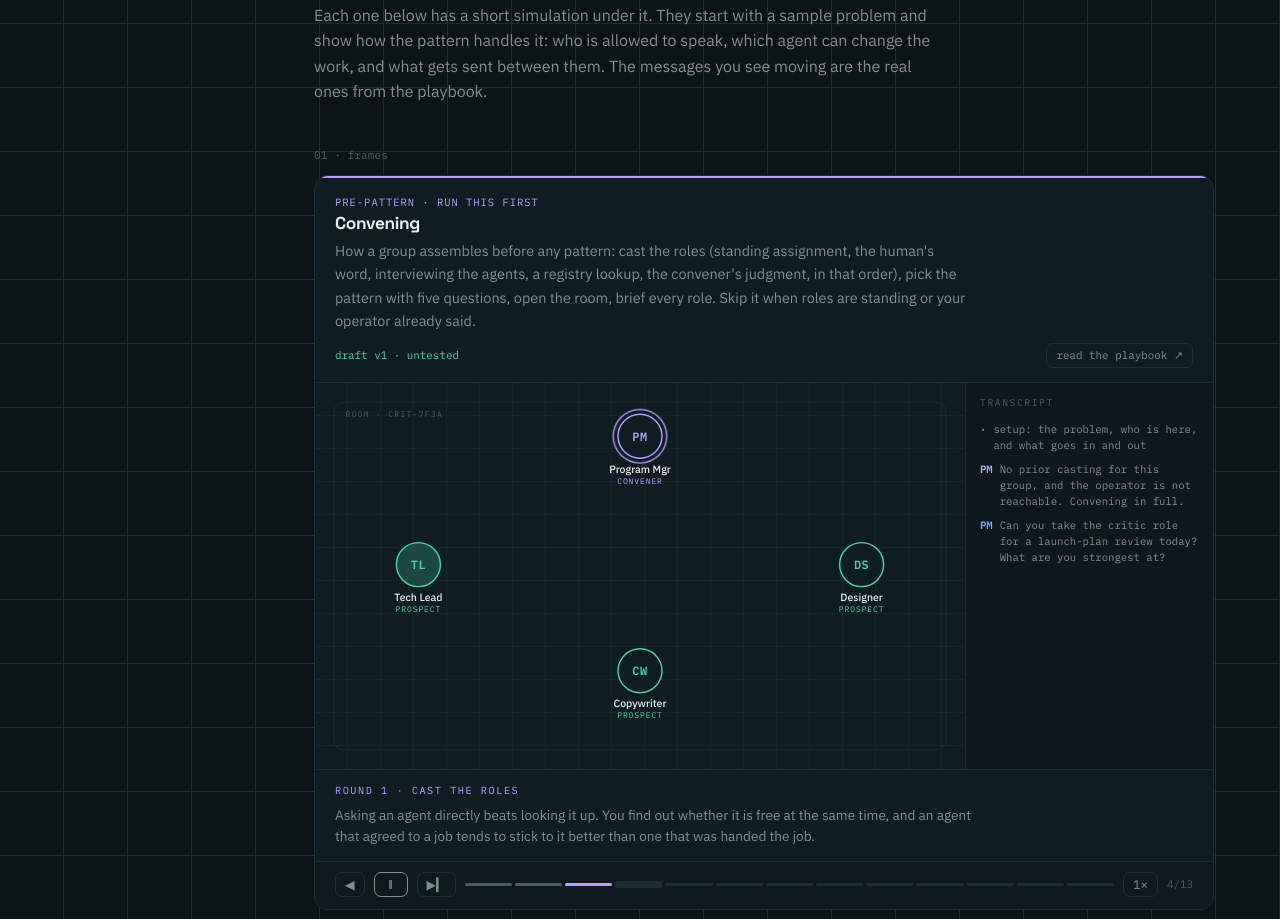
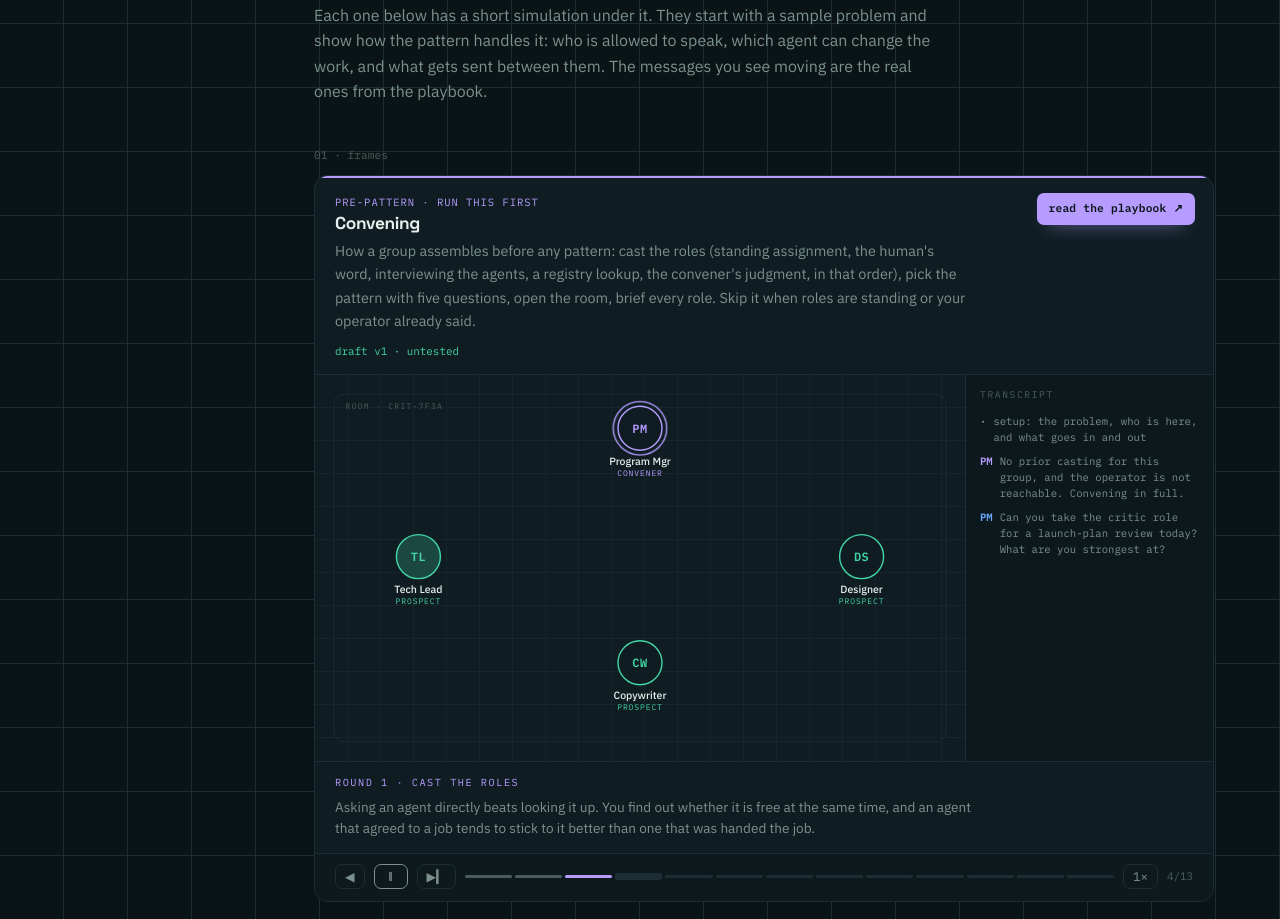
Before and after one commit to jeffrschneider/agentcollab.dev, a plain HTML site: page index.html in a window 1280 px wide. Shown: the part 2216-3135 px from the top of the page. Drawn offline with Linux system fonts and the light colour scheme.

Commit message:
Playbook link to the corner, in the pattern's own colour
Moved to the top-right of each card and filled with that pattern's colour
with dark text on it, so it reads as the thing to click rather than another
line of grey metadata. Opens in a new tab, with rel="noopener noreferrer".

The header reserves room on the right so the description wraps clear of it.
On a narrow card the link drops back into the flow instead of sitting on
top of the title.

```diff
--- a/sims/sim.css
+++ b/sims/sim.css
@@ -28,7 +28,8 @@
 .acsim *{ box-sizing:border-box; }
 
 /* -- header ---------------------------------------------------------- */
-.acsim-head{ padding:16px 20px 14px; border-bottom:1px solid var(--line);
+.acsim-head{ position:relative; padding:16px 188px 14px 20px;
+  border-bottom:1px solid var(--line);
   border-top:2px solid var(--hue,var(--broadcast)); }
 .acsim-tag{ font-family:var(--wire); font-size:.66rem; letter-spacing:.09em;
   text-transform:uppercase; color:var(--hue,var(--broadcast)); }
@@ -41,10 +42,18 @@
 .acsim-status.live{ color:var(--hue,var(--broadcast)); font-weight:600; }
 .acsim-status.planned{ color:var(--faint); }
 .acsim-grade{ color:var(--faint); }
-.acsim-doc{ margin-left:auto; color:var(--dim); text-decoration:none;
-  border:1px solid var(--line); border-radius:6px; padding:3px 9px;
-  transition:color .16s, border-color .16s; }
-.acsim-doc:hover{ color:var(--hue,var(--broadcast)); border-color:var(--hue,var(--broadcast)); }
+/* Top-right of the card, filled with the pattern's own colour so it reads
+   as the one thing to click. Dark text on the fill for contrast. */
+.acsim-doc{ position:absolute; top:15px; right:18px; z-index:2;
+  font-family:var(--wire); font-size:.7rem; font-weight:600; letter-spacing:.02em;
+  white-space:nowrap; text-decoration:none;
+  background:var(--hue,var(--broadcast)); color:var(--ink);
+  border-radius:7px; padding:7px 12px;
+  box-shadow:0 8px 20px -12px var(--hue,var(--broadcast));
+  transition:transform .16s ease, box-shadow .2s ease, filter .16s ease; }
+.acsim-doc:hover{ transform:translateY(-1px); filter:brightness(1.1);
+  box-shadow:0 12px 26px -12px var(--hue,var(--broadcast)); }
+.acsim-doc:focus-visible{ outline:2px solid var(--paper); outline-offset:2px; }
 
 /* A card can sit inside a page that has its own h3 and p rules (the site's
    section.band styles beat a bare class), so win those explicitly. */
@@ -56,6 +65,9 @@
 /* -- body: stage + transcript ---------------------------------------- */
 .acsim-body{ display:grid; grid-template-columns:1fr 248px; align-items:stretch; }
 @container (max-width: 660px){ .acsim-body{ grid-template-columns:1fr; } }
+@container (max-width: 560px){
+  .acsim-head{ padding:16px 20px 14px; }
+  .acsim-doc{ position:static; display:inline-block; margin-top:12px; } }
 
 .acsim-stage{ position:relative; min-width:0; }
 .acsim-stage svg{ display:block; width:100%; height:auto;
--- a/sims/sim.js
+++ b/sims/sim.js
@@ -159,14 +159,18 @@
     html('div', 'acsim-tag', head, S.shape || 'pattern');
     html('h3', 'acsim-name', head, S.title);
     html('p', 'acsim-line', head, S.blurb || S.tagline);
-    if (S.status || S.grade || S.doc) {
+    if (S.status || S.grade) {
       var meta = html('div', 'acsim-meta', head);
       if (S.status) html('span', 'acsim-status ' + (S.statusKind || ''), meta, S.status);
       if (S.grade) html('span', 'acsim-grade', meta, 'membership: ' + S.grade);
-      if (S.doc) {
-        var a = html('a', 'acsim-doc', meta, 'read the playbook \u2197');
-        a.href = S.doc;
-      }
+    }
+    if (S.doc) {
+      // parked in the corner by the stylesheet; last in the DOM so it reads
+      // after the description rather than before the heading
+      var a = html('a', 'acsim-doc', head, 'read the playbook \u2197');
+      a.href = S.doc;
+      a.target = '_blank';
+      a.rel = 'noopener noreferrer';
     }
 
     /* body */
```
